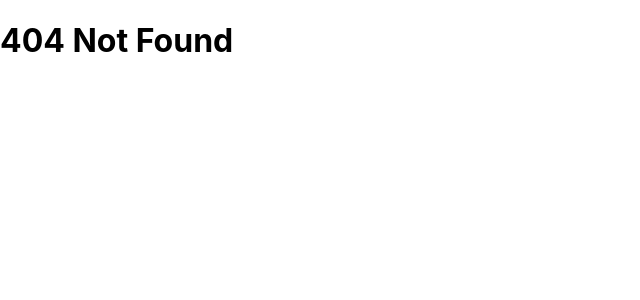
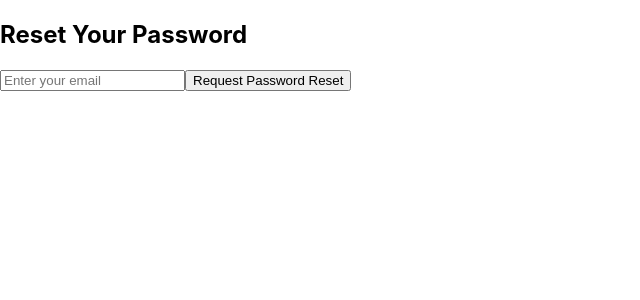
Before and after one commit to mayankkuhaad/mern-frontend, a React (Create React App) app: page /forgot-password in a window 1280 px wide. Before the commit this address had no page. Shown: the top 300 px of the page, without its empty margins (0-640 px from the left). Built offline with nearby package versions, Linux system fonts and the light colour scheme.

Commit message:
forgot password component integrated

```diff
--- a/package.json
+++ b/package.json
@@ -12,6 +12,7 @@
     "react-hook-form": "^7.53.0",
     "react-router-dom": "^6.27.0",
     "react-scripts": "5.0.1",
+    "react-toastify": "^10.0.6",
     "web-vitals": "^2.1.4"
   },
   "scripts": {
--- a/src/App.js
+++ b/src/App.js
@@ -11,6 +11,8 @@ import Admin from './components/Admin';
 import UserManagement from './components/UserManagement';
 import EditUser from './components/EditUser';
 import UserProfile from './components/UserProfile';
+import RequestPasswordReset from './components/RequestResetPassword';
+import ResetPassword from './components/SetNewPassword';
 
 function App() {
   return (
@@ -25,6 +27,9 @@ function App() {
               <Route path="/admin/users" element={<UserManagement />} />
               <Route path="/edit-user/:id" element={<EditUser />} />
               <Route path="/profile" element={<UserProfile />} />
+              <Route path="/forgot-password" element={<RequestPasswordReset />} />
+              <Route path="/reset-password/:token" element={<ResetPassword />} />
+
           </Routes>
       </Router>
   );
--- a/src/components/Login.jsx
+++ b/src/components/Login.jsx
@@ -50,6 +50,10 @@ const Login = () => {
                 />
                 <button type="submit">Login</button>
             </form>
+            <div>
+                <p>Don't have an account? <a href="/register">Register</a></p>
+                <p>Forgot your password? <a href="/forgot-password">Reset Password</a></p>
+            </div>
         </div>
     );
 };
--- /dev/null
+++ b/src/components/RequestResetPassword.jsx
@@ -0,0 +1,34 @@
+import React, { useState } from 'react';
+import axios from 'axios';
+import { toast } from 'react-toastify';
+
+const RequestPasswordReset = () => {
+  const [email, setEmail] = useState('');
+
+  const handleSubmit = async (e) => {
+    e.preventDefault();
+    try {
+      const { data } = await axios.post('http://localhost:5000/api/auth/reset-password', { email });
+      alert(data.message)
+      toast.success(data.message);
+    } catch (error) {
+      toast.error(error.response.data.message);
+    }
+  };
+
+  return (
+    <form onSubmit={handleSubmit}>
+      <h2>Reset Your Password</h2>
+      <input
+        type="email"
+        placeholder="Enter your email"
+        value={email}
+        onChange={(e) => setEmail(e.target.value)}
+        required
+      />
+      <button type="submit">Request Password Reset</button>
+    </form>
+  );
+};
+
+export default RequestPasswordReset;
--- /dev/null
+++ b/src/components/SetNewPassword.jsx
@@ -0,0 +1,37 @@
+import React, { useState } from 'react';
+import { useParams, useNavigate } from 'react-router-dom';
+import axios from 'axios';
+import { toast } from 'react-toastify';
+
+const ResetPassword = () => {
+  const { token } = useParams(); // token from the URL
+  const [newPassword, setNewPassword] = useState('');
+  const navigate = useNavigate();
+
+  const handleSubmit = async (e) => {
+    e.preventDefault();
+    try {
+      const { data } = await axios.post(`http://localhost:5000/api/auth/reset-password/${token}`, { newPassword });
+      toast.success(data.message);
+      navigate('/login');
+    } catch (error) {
+      toast.error(error.response.data.message);
+    }
+  };
+
+  return (
+    <form onSubmit={handleSubmit}>
+      <h2>Enter New Password</h2>
+      <input
+        type="password"
+        placeholder="New Password"
+        value={newPassword}
+        onChange={(e) => setNewPassword(e.target.value)}
+        required
+      />
+      <button type="submit">Reset Password</button>
+    </form>
+  );
+};
+
+export default ResetPassword;
```
